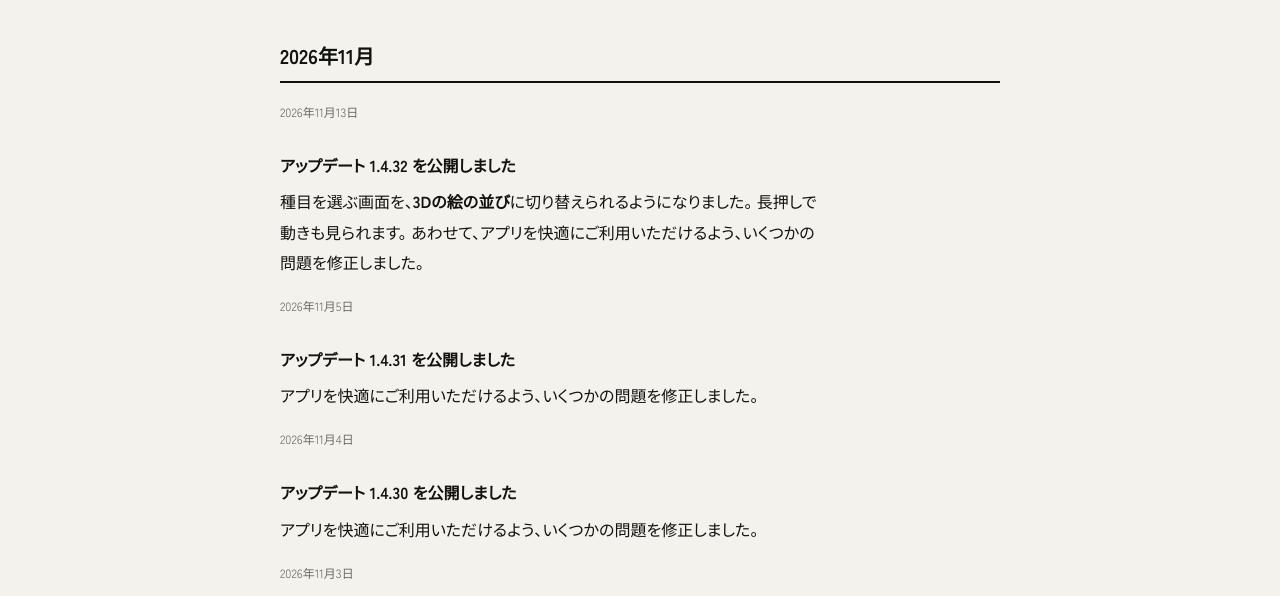
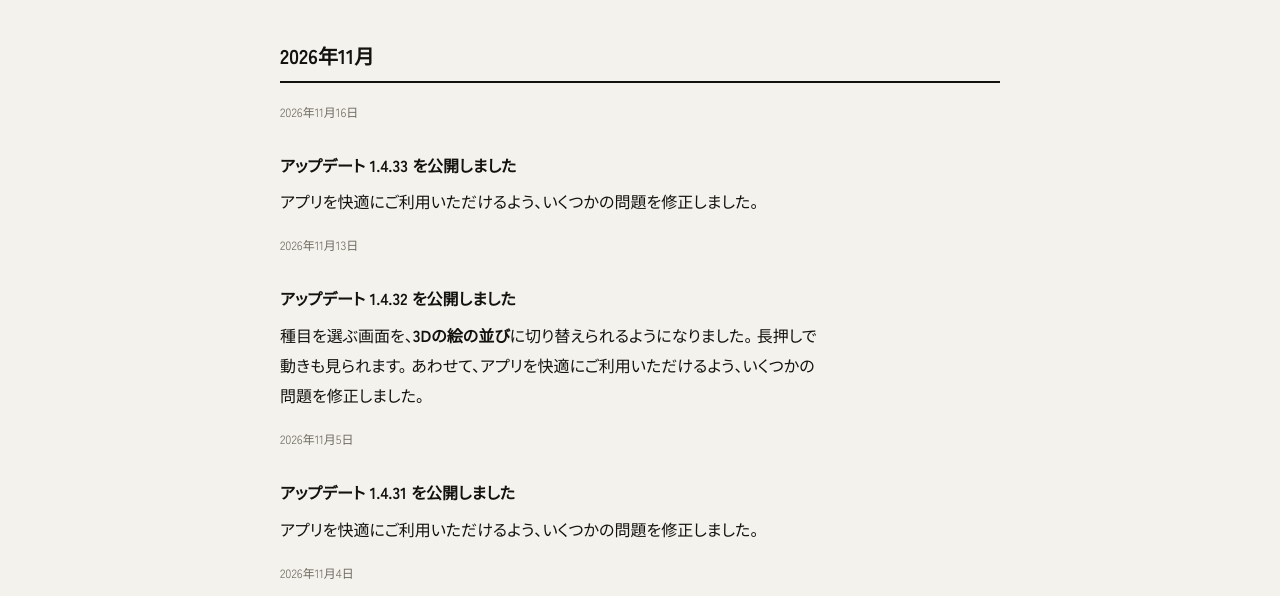
Before and after one commit to satomitsu/yoisho-site, a plain HTML site: page news.html in a window 1280 px wide. Shown: the part 204-800 px from the top of the page. Drawn offline with Linux system fonts and the light colour scheme.

Commit message:
お知らせ: アップデート 1.4.33 を公開しました（2026年11月16日）
Co-Authored-By: Claude Opus 5.5 <noreply@anthropic.com>

```diff
--- a/news.html
+++ b/news.html
@@ -45,6 +45,10 @@
       <div class="head">
         <h2>2026年11月</h2>
       </div>
+
+      <p style="font-size:12px;color:#6C6A60;margin:0 0 4px">2026年11月16日</p>
+      <h3>アップデート 1.4.33 を公開しました</h3>
+      <p class="prose">アプリを快適にご利用いただけるよう、いくつかの問題を修正しました。</p>
 
       <p style="font-size:12px;color:#6C6A60;margin:0 0 4px">2026年11月13日</p>
       <h3>アップデート 1.4.32 を公開しました</h3>
```
